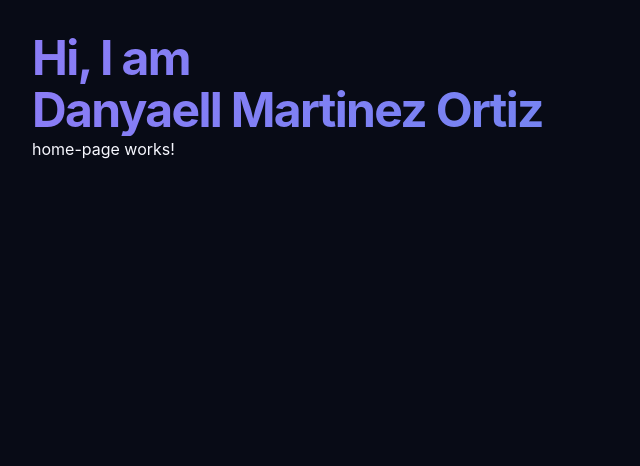
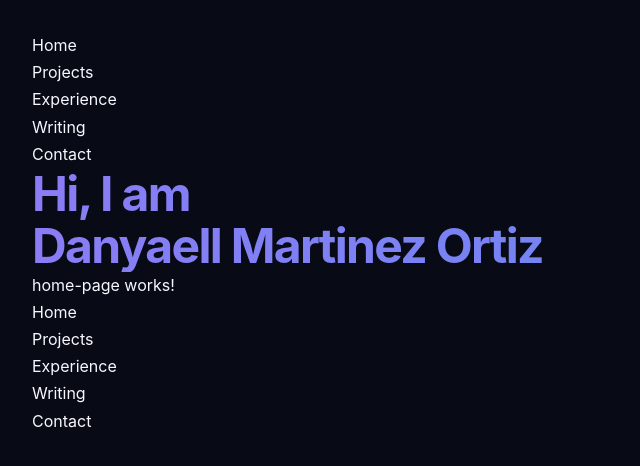
Before and after one commit to Danyaell/portfolio, an Angular app: page / in a window 1280 px wide. Shown: the top 466 px of the page, without its empty margins (0-640 px from the left). Built offline with nearby package versions, Linux system fonts and the light colour scheme; a web font is replaced by a local one.

Commit message:
centralize site navigation

```diff
--- a/src/app/app.html
+++ b/src/app/app.html
@@ -6,11 +6,11 @@
 <!-- * * * * * * * * * Delete the template below * * * * * * * * * -->
 <!-- * * * * * * * to get started with your project! * * * * * * * -->
 <!-- * * * * * * * * * * * * * * * * * * * * * * * * * * * * * * * -->
-
+<dml-site-header class="--spacing-header"/>
 <main id="main-content">
   <router-outlet />
 </main>
-
+<dml-site-footer/>
 <!-- * * * * * * * * * * * * * * * * * * * * * * * * * * * * * * * * -->
 <!-- * * * * * * * * * * * The content above * * * * * * * * * * * * -->
 <!-- * * * * * * * * * * is only a placeholder * * * * * * * * * * * -->
--- a/src/app/app.routes.ts
+++ b/src/app/app.routes.ts
@@ -30,7 +30,7 @@ export const routes: Routes = [
   },
   {
     path: 'blog',
-    title: 'Blog | Danyaell Martinez',
+    title: 'Writing | Danyaell Martinez',
     loadComponent: () =>
       import('./blog/blog-page/blog-page').then((module) => module.BlogPageComponent),
   },
--- a/src/app/app.ts
+++ b/src/app/app.ts
@@ -1,11 +1,13 @@
 import { Component } from '@angular/core';
 import { RouterOutlet } from '@angular/router';
+import { SiteHeaderComponent } from './layout/site-header/site-header';
+import { SiteFooterComponent } from './layout/site-footer/site-footer';
 
 @Component({
   selector: 'dml-root',
-  imports: [RouterOutlet],
+  imports: [RouterOutlet, SiteHeaderComponent, SiteFooterComponent],
   templateUrl: './app.html',
-  styleUrl: './app.css',
+  styleUrls: ['./app.css'],
 })
 export class App {
 }
--- a/src/app/layout/site-footer/site-footer.html
+++ b/src/app/layout/site-footer/site-footer.html
@@ -1 +1,11 @@
-<p>site-footer works!</p>
+<footer>
+  <nav aria-label="Footer navigation">
+    <ul>
+      @for (item of navigationItems; track item.path) {
+        <li>
+          <a [routerLink]="item.path">{{ item.label }}</a>
+        </li>
+      }
+    </ul>
+  </nav>
+</footer>
--- a/src/app/layout/site-footer/site-footer.ts
+++ b/src/app/layout/site-footer/site-footer.ts
@@ -1,8 +1,13 @@
 import { Component } from '@angular/core';
+import { RouterLink } from '@angular/router';
+
+import { SITE_NAVIGATION_ITEMS } from '../site-navigation/site-navigation';
 
 @Component({
   selector: 'dml-site-footer',
-  imports: [],
+  imports: [RouterLink],
   templateUrl: './site-footer.html',
 })
-export class SiteFooterComponent {}
+export class SiteFooterComponent {
+  protected readonly navigationItems = SITE_NAVIGATION_ITEMS;
+}
--- a/src/app/layout/site-header/site-header.html
+++ b/src/app/layout/site-header/site-header.html
@@ -1 +1,11 @@
-<p>site-header works!</p>
+<header>
+  <nav aria-label="Primary navigation">
+    <ul>
+      @for (item of navigationItems; track item.path) {
+        <li>
+          <a [routerLink]="item.path">{{ item.label }}</a>
+        </li>
+      }
+    </ul>
+  </nav>
+</header>
--- a/src/app/layout/site-header/site-header.ts
+++ b/src/app/layout/site-header/site-header.ts
@@ -1,8 +1,12 @@
 import { Component } from '@angular/core';
+import { RouterLink } from '@angular/router';
+import { SITE_NAVIGATION_ITEMS } from '../site-navigation/site-navigation';
 
 @Component({
   selector: 'dml-site-header',
-  imports: [],
+  imports: [RouterLink],
   templateUrl: './site-header.html',
 })
-export class SiteHeaderComponent {}
+export class SiteHeaderComponent {
+  protected readonly navigationItems = SITE_NAVIGATION_ITEMS;
+}
--- /dev/null
+++ b/src/app/layout/site-navigation/site-navigation.ts
@@ -0,0 +1,27 @@
+export interface SiteNavigationItem {
+  readonly label: string;
+  readonly path: string;
+}
+
+export const SITE_NAVIGATION_ITEMS = [
+  {
+    label: 'Home',
+    path: '/',
+  },
+  {
+    label: 'Projects',
+    path: '/projects',
+  },
+  {
+    label: 'Experience',
+    path: '/experience',
+  },
+  {
+    label: 'Writing',
+    path: '/blog',
+  },
+  {
+    label: 'Contact',
+    path: '/contact',
+  },
+] as const satisfies readonly SiteNavigationItem[];
```
Also changed, not shown: 2 other files (tests, documents, lock files or other folders).
